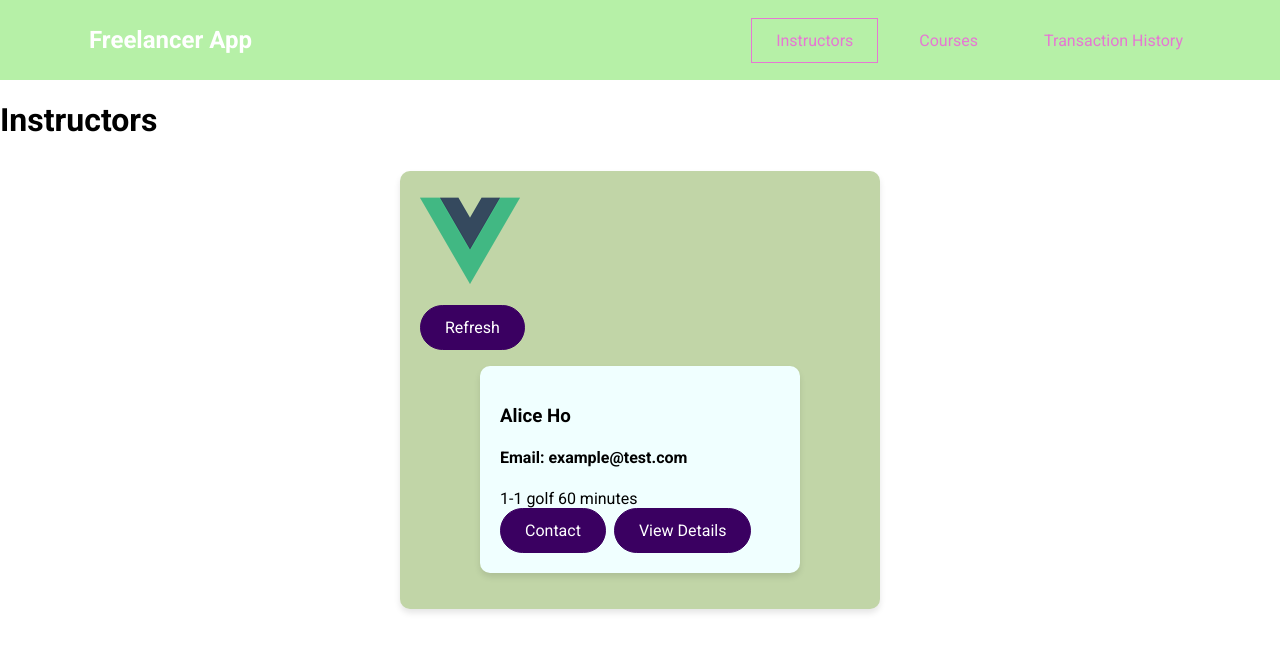
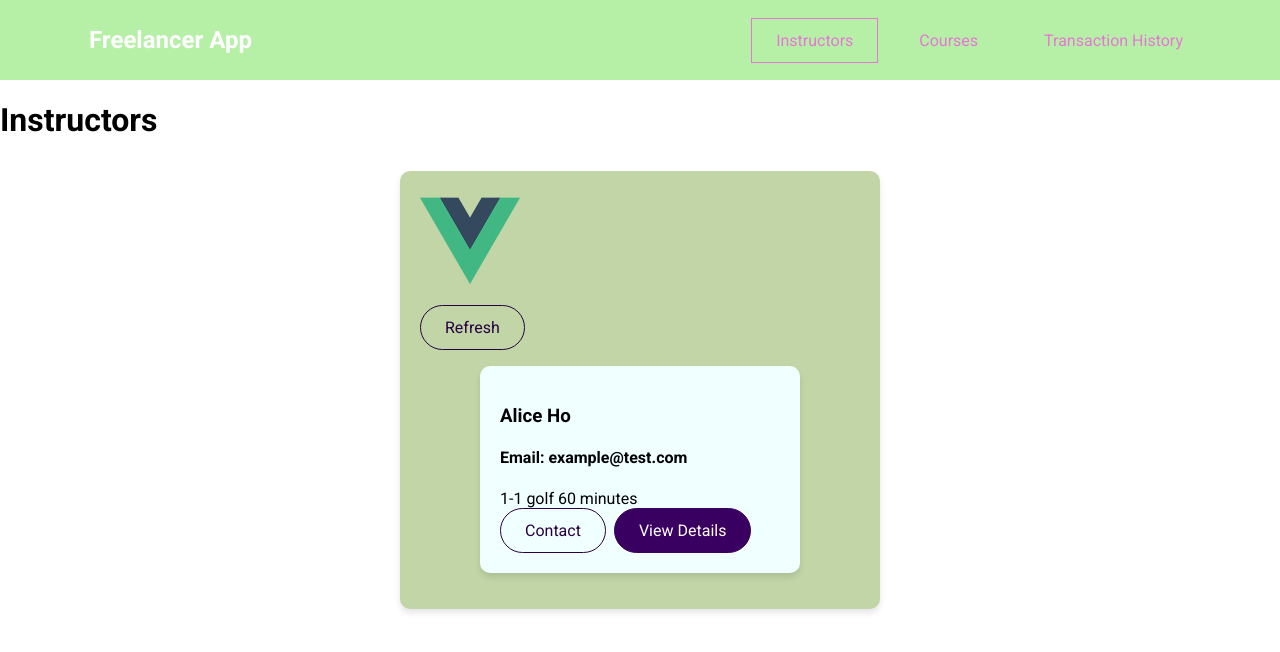
Before and after one commit to kuanhc96/freelance-login-frontend, a Vue app: page /instructors in a window 1280 px wide. Shown: the top 652 px of the page. Built offline with nearby package versions, Linux system fonts and the light colour scheme.

Commit message:
fix base button

```diff
--- a/src/components/instructors/InstructorSummary.vue
+++ b/src/components/instructors/InstructorSummary.vue
@@ -6,7 +6,7 @@
             <span v-for="subject in filteredSubjects" :key="subject.subjectName">{{subject.subjectName}}</span>
         </div>
         <div class="actions">
-            <base-button link :to="contactLink">Contact</base-button>
+            <base-button link mode="outline" :to="contactLink">Contact</base-button>
             <base-button link :to="detailsLink">View Details</base-button>
         </div>
     </base-summary>
--- a/src/components/ui/BaseButton.vue
+++ b/src/components/ui/BaseButton.vue
@@ -10,7 +10,7 @@
 <script>
 export default {
     props: {
-        model: {
+        mode: {
             type: String,
             required: false,
             default: null
```
